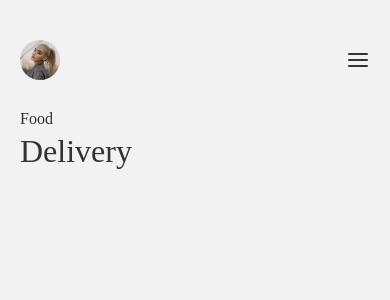
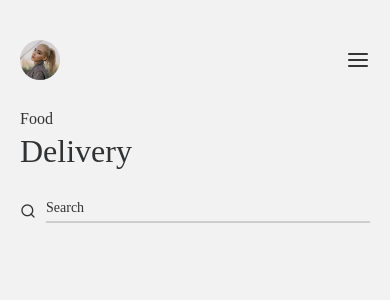
Before and after one commit to JoelAngels/Restaurant-Native, a React Native app: screen /Home in a window 390 px wide. Shown: the top 300 px of the page. Built offline with nearby package versions, Linux system fonts and the light colour scheme.

Commit message:
search component done

```diff
--- a/components/Home.js
+++ b/components/Home.js
@@ -30,6 +30,12 @@ const Home = () => {
       </View>
 
       {/* Search */}
+      <View style={styles.searchWrapper}>
+        <Feather name="search" size={16} color={colors.textDark} />
+        <View style={styles.search}>
+          <Text style={styles.searchText}>Search</Text>
+        </View>
+      </View>
     </View>
   );
 };
@@ -61,7 +67,7 @@ const styles = StyleSheet.create({
   },
 
   titlesSubtitle: {
-    fontFamily: 'Poppins-regular',
+    fontFamily: 'Poppins-Regular',
     color: colors.textDark,
     fontSize: 16,
   },
@@ -72,4 +78,24 @@ const styles = StyleSheet.create({
     fontSize: 32,
     marginTop: 5,
   },
+
+  searchWrapper: {
+    flexDirection: 'row',
+    alignItems: 'center',
+    paddingHorizontal: 20,
+    marginTop: 30,
+  },
+
+  search: {
+    flex: 1,
+    marginLeft: 10,
+    borderBottomColor: colors.textLight,
+    borderBottomWidth: 2,
+  },
+  searchText: {
+    fontFamily: 'Poppins-Semibold',
+    fontSize: 14,
+    marginBottom: 5,
+    color: colors.textDark,
+  },
 });
```
